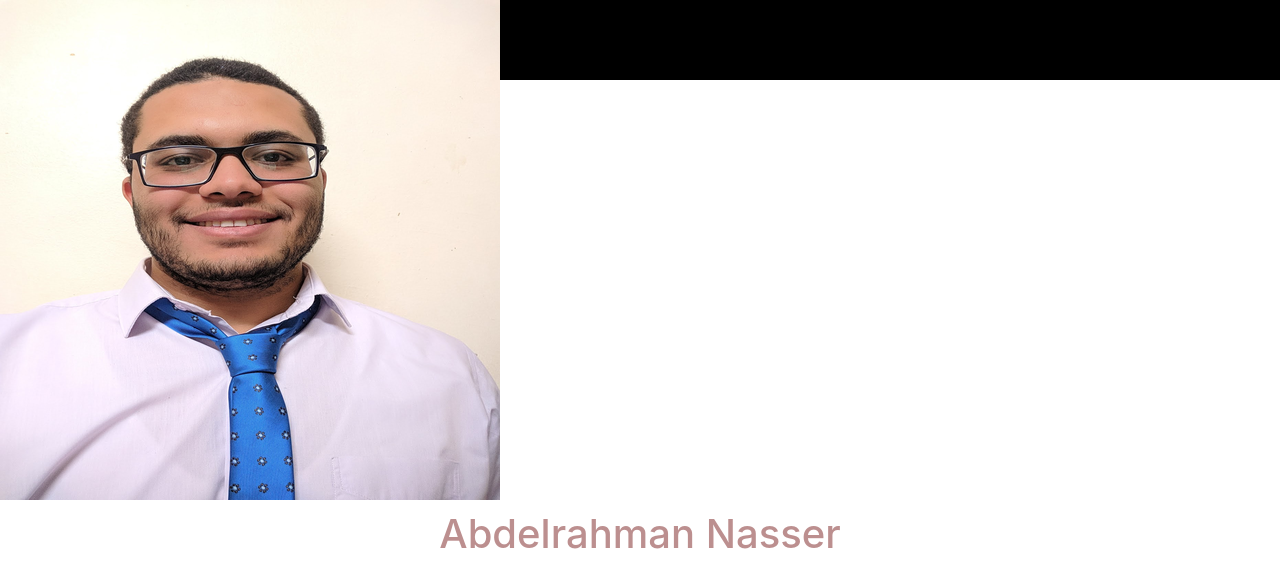
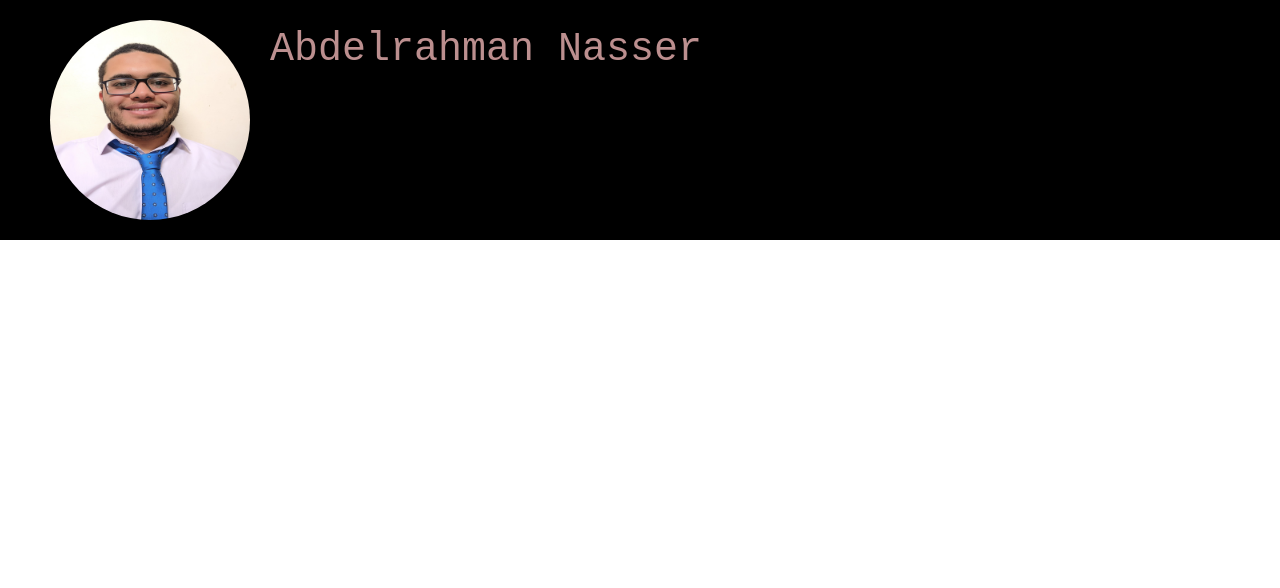
Before and after one commit to RowenaRavenclawWithExtraClaws/abdelrahman-portifolio, a React (Create React App) app: page / in a window 1280 px wide. Shown: the top 588 px of the page. Built offline with nearby package versions, Linux system fonts and the light colour scheme.

Commit message:
adding style for image tag and apllying some change

```diff
--- a/src/index.css
+++ b/src/index.css
@@ -1,10 +1,21 @@
 .header {
   background-color: #000000;
-  height: 80px;
+  height: 240px;
 }
 
 .header h1 {
-  text-align: center;
   color: rosybrown;
-  padding: 10px;
+  line-height: 100px;
+  padding-left: 20px;
+  font-family: monospace;
+  float: left;
 }
+
+.header img {
+  float: left;
+  width: 200px;
+  height: 200px;
+  margin-left: 50px;
+  margin-top: 20px;
+  border-radius: 50%;
+}
```
